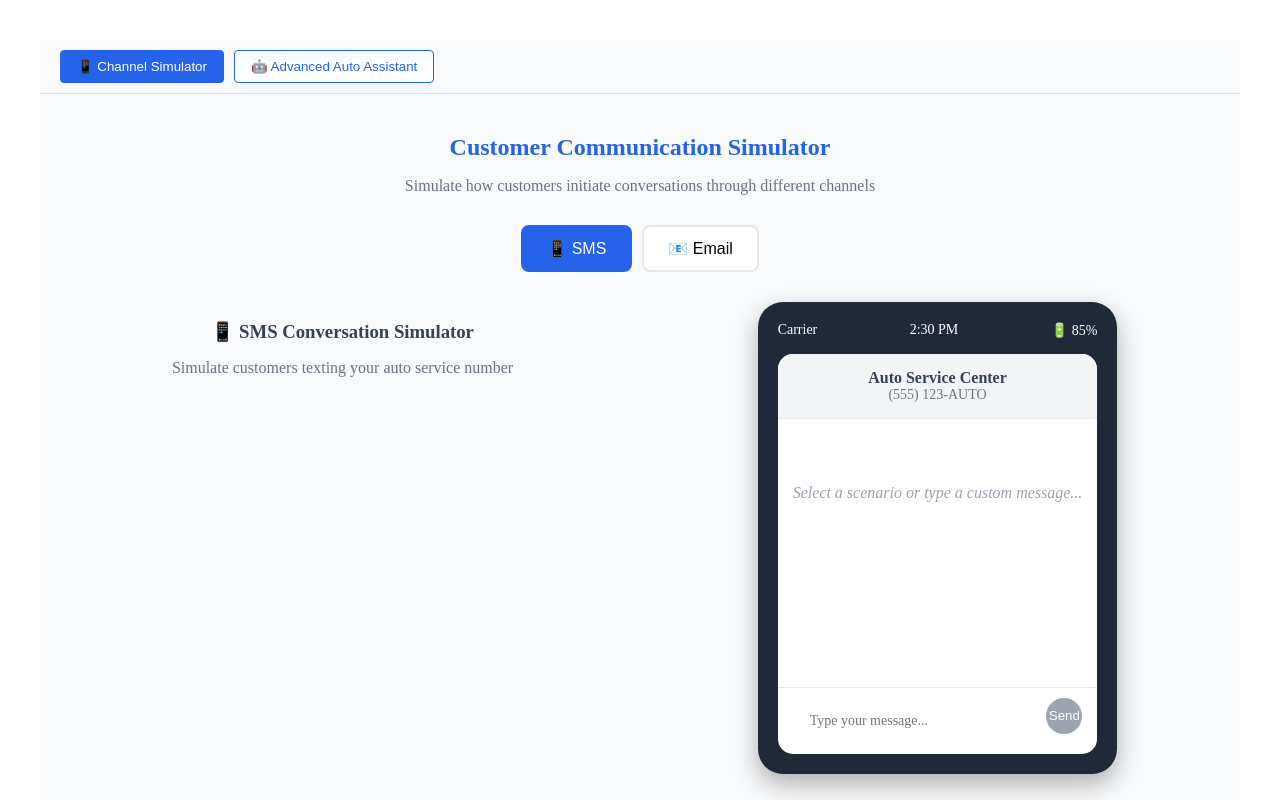
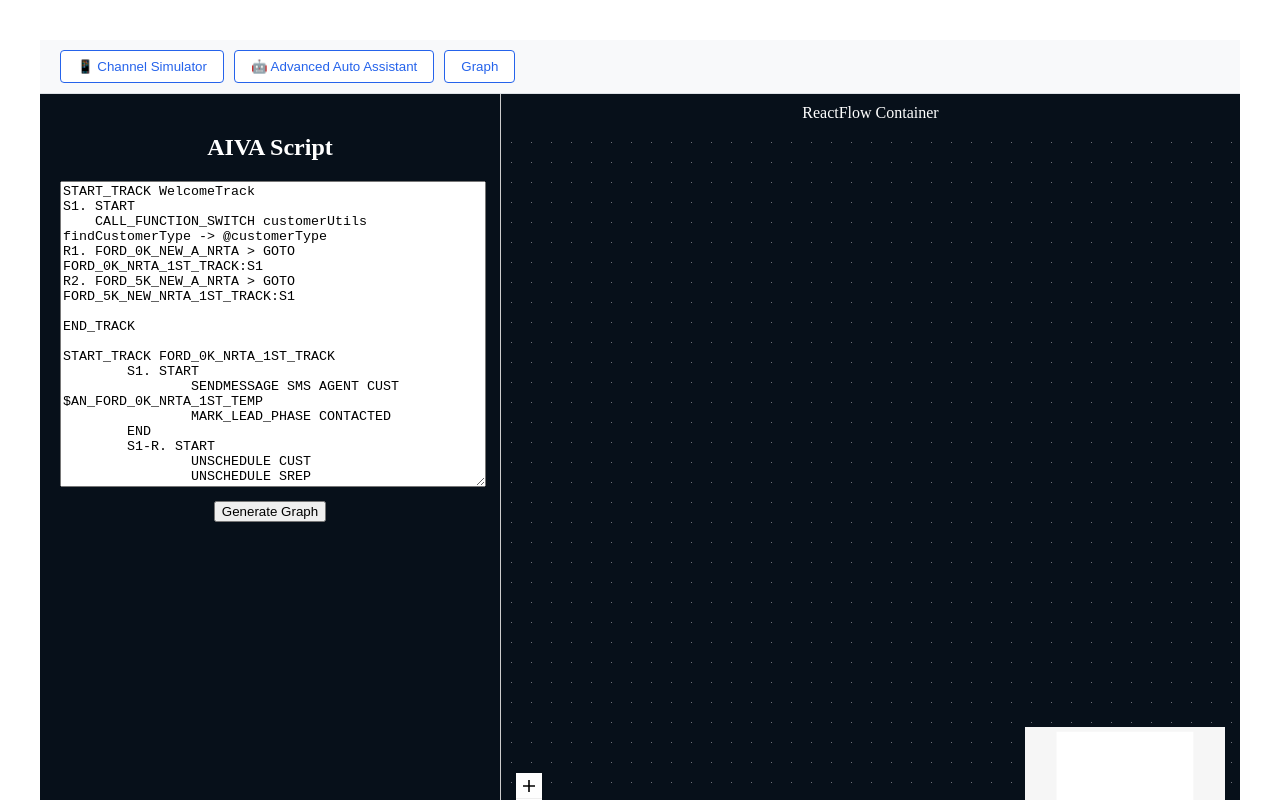
Before and after one commit to mounirrouissi/dsl-diagrams-front, a React (Vite) app: page / in a window 1280 px wide. Shown: the top 800 px of the page. Built offline with nearby package versions, Linux system fonts and the light colour scheme.

Commit message:
add back graph to UI

```diff
--- a/src/App.jsx
+++ b/src/App.jsx
@@ -1,10 +1,10 @@
-import React, { useState } from "react";
+import { useState } from "react";
+import AivaGraph from "./AivaGraph";
 import "./App.css";
 import ChannelSimulator from "./components/ChannelSimulator/ChannelSimulator";
 import AdvancedChatInterface from "./components/Chat/AdvancedChatInterface";
-
 function App() {
-  const [currentView, setCurrentView] = useState("simulator"); // 'simulator', 'chat', 'graph', 'advanced-chat', or 'nlp-demo'
+  const [currentView, setCurrentView] = useState("graph"); // 'simulator', 'chat', 'graph', 'advanced-chat', or 'nlp-demo'
   const [chatContext, setChatContext] = useState(null);
 
   const handleStartChat = (context) => {
@@ -15,6 +15,11 @@ function App() {
   const handleBackToSimulator = () => {
     setChatContext(null);
     setCurrentView("simulator");
+  };
+
+  const handleBackToGraph = () => {
+    setChatContext(null);
+    setCurrentView("graph");
   };
 
   return (
@@ -56,6 +61,20 @@ function App() {
         >
           🤖 Advanced Auto Assistant
         </button>
+        <button
+          onClick={() => setCurrentView("graph")}
+          style={{
+            padding: "8px 16px",
+            background: currentView === "chat" ? "#2563eb" : "white",
+            color: currentView === "chat" ? "white" : "#2563eb",
+            border: "1px solid #2563eb",
+            borderRadius: "4px",
+            cursor: "pointer",
+          }}
+        >
+          Graph
+        </button>
+
 
         {currentView === "chat" && chatContext && (
           <div
@@ -89,6 +108,19 @@ function App() {
             >
               ← Back to Simulator
             </button>
+            <button
+              onClick={handleBackToGraph}
+              style={{
+                padding: "6px 12px",
+                background: "#f3f4f6",
+                border: "1px solid #d1d5db",
+                borderRadius: "4px",
+                cursor: "pointer",
+                fontSize: "12px",
+              }}
+            >
+              ← Back to Graph
+            </button>
           </div>
         )}
       </nav>
```
